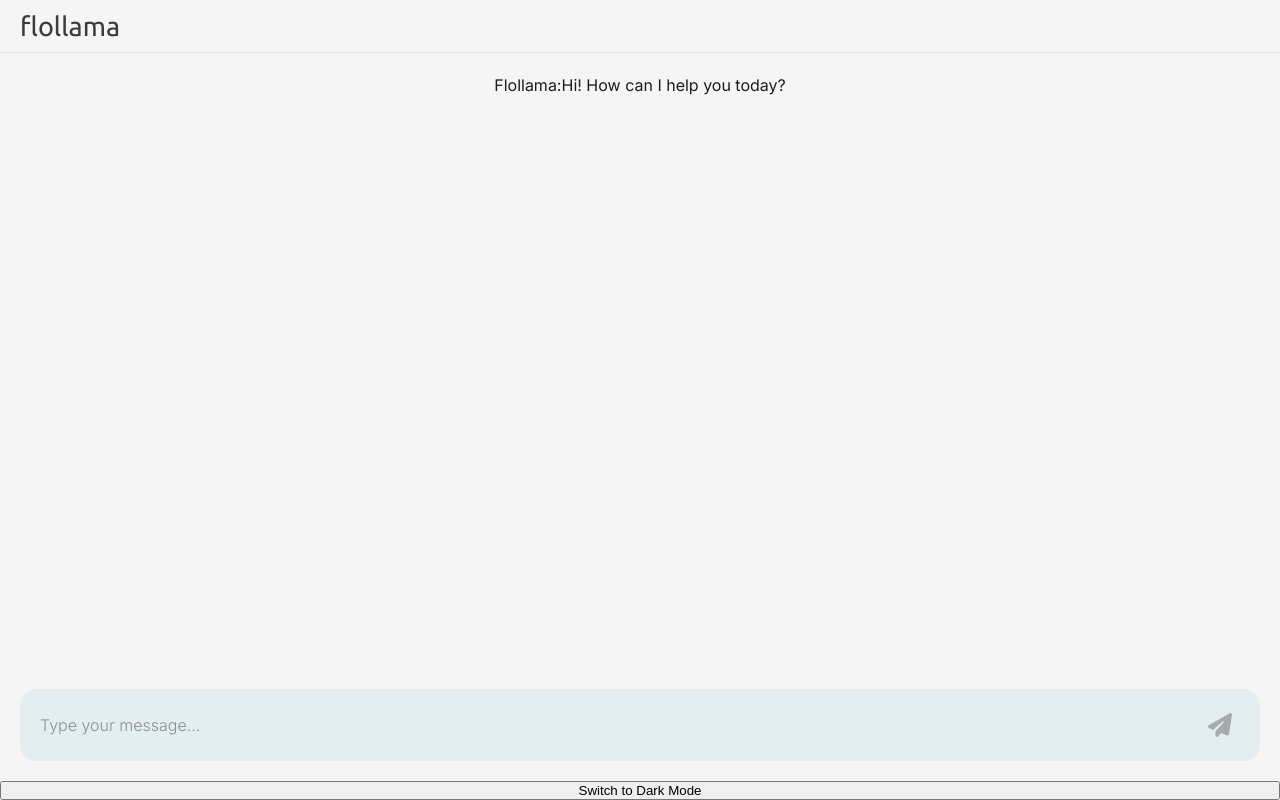
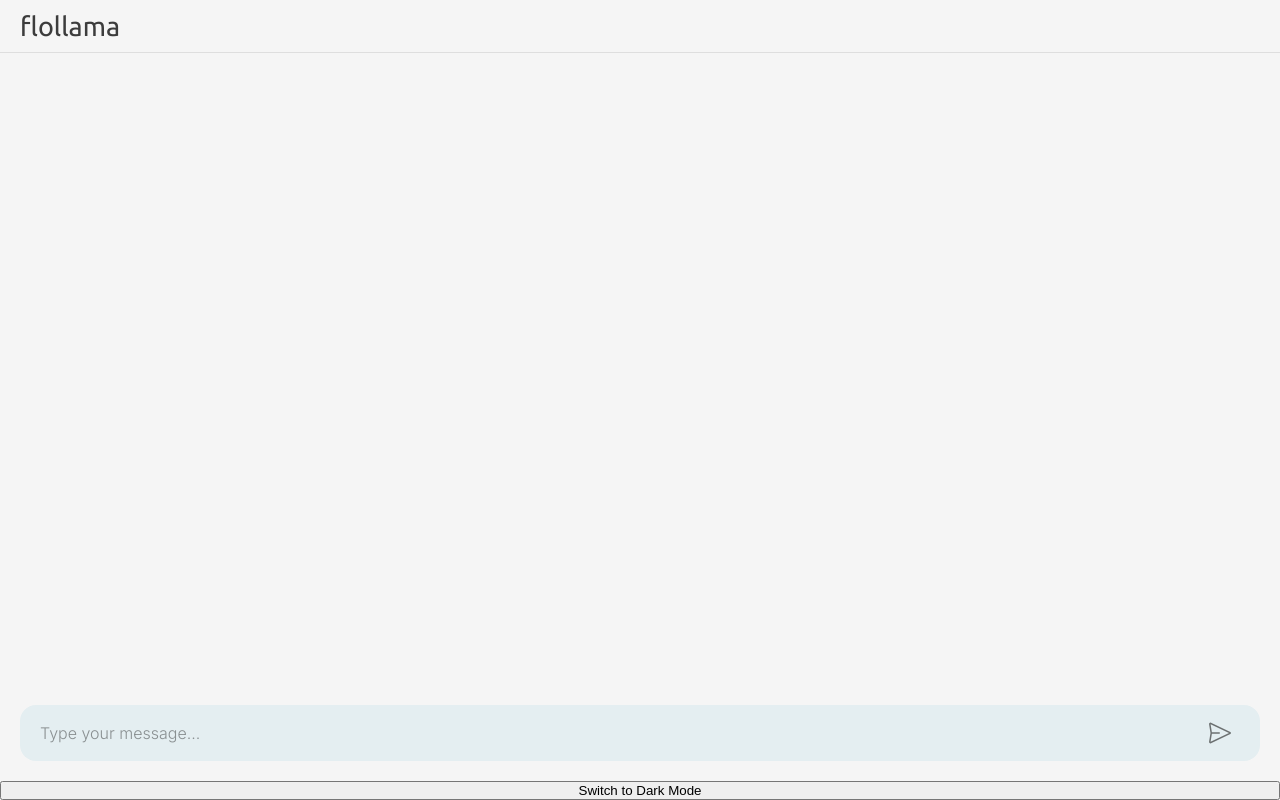
Before and after one commit to pratyush0898/flollama, a Next.js app: page / in a window 1280 px wide. Built offline with nearby package versions, Linux system fonts and the light colour scheme.

Commit message:
Add Styles

```diff
--- a/src/app/globals.scss
+++ b/src/app/globals.scss
@@ -69,8 +69,8 @@ body {
   display: flex;
   justify-content: space-between;
   align-items: center;
-  gap: 8px;
-  padding: 16px 20px;
+  gap: 4px;
+  padding: 8px 20px;
   margin: 0 20px 20px;
   background-color: color(secondary);
   border-radius: 16px;
@@ -87,7 +87,7 @@ body {
   padding: 0;
   font-family: "Inter";
   font-weight: 400;
-  font-size: 18px;
+  font-size: 16px;
   line-height: 24px;
   letter-spacing: 0em;
   text-align: left;
@@ -118,6 +118,7 @@ body {
   width: 24px;
   height: 24px;
   fill: color(secondary-text);
+  color: color(secondary-text);
 }
 
 .send-button {
@@ -132,3 +133,38 @@ body {
   align-items: center;
   cursor: pointer;
 }
+
+.user-wapper,
+.assistant-wapper {
+  width: 100%;
+}
+
+.user-wapper {
+  display: flex;
+  justify-content: flex-end;
+}
+
+.assistant-wapper {
+  display: flex;
+  justify-content: flex-start;
+}
+
+.user-bubble {
+  font-family: "Poppins";
+  font-weight: 400;
+  font-size: 16px;
+  letter-spacing: 0em;
+  text-align: center;
+  color: color(text);
+  display: flex;
+  flex-direction: row;
+  justify-content: flex-end;
+  align-items: center;
+  gap: 10px;
+  width: auto;
+  max-width: 60%;
+  height: auto;
+  padding: 8px 16px;
+  background-color: color(secondary);
+  border-radius: 12px;
+}
--- a/src/app/layout.js
+++ b/src/app/layout.js
@@ -1,4 +1,3 @@
-import ThemeToggle from "@/components/ThemeToggle";
 import { Inter, Poppins, Ubuntu, Noto_Sans } from "next/font/google";
 import "./globals.scss";
 
--- a/src/app/page.js
+++ b/src/app/page.js
@@ -5,7 +5,6 @@ import ThemeToggle from "@/components/ThemeToggle";
 
 // You could also fetch initial history from a database here.
 const initialMessages = [
-  { role: "assistant", content: "Hi! How can I help you today?" },
 ];
 
 export default function ChatPage() {
--- a/src/components/ChatInput.jsx
+++ b/src/components/ChatInput.jsx
@@ -1,6 +1,5 @@
 "use client";
-import { faPaperPlane } from "@fortawesome/free-solid-svg-icons";
-import { FontAwesomeIcon } from "@fortawesome/react-fontawesome";
+// import Image from "next/image";
 import { useState } from "react";
 
 export default function ChatInput({ onSend, disabled }) {
@@ -24,7 +23,7 @@ export default function ChatInput({ onSend, disabled }) {
       />
       <button type="submit" disabled={disabled || !text.trim()} className="send-button">
         {" "}
-        <FontAwesomeIcon icon={faPaperPlane} className="input-icon"/>
+        <svg className="input-icon" xmlns="http://www.w3.org/2000/svg" viewBox="0 0 24 24"><path d="M1.513 1.96a1.374 1.374 0 0 1 1.499-.21l19.335 9.215a1.147 1.147 0 0 1 0 2.07L3.012 22.25a1.374 1.374 0 0 1-1.947-1.46L2.49 12 1.065 3.21a1.375 1.375 0 0 1 .448-1.25Zm2.375 10.79-1.304 8.042L21.031 12 2.584 3.208l1.304 8.042h7.362a.75.75 0 0 1 0 1.5Z"></path></svg>
       </button>
     </form>
   );
--- a/src/components/MessageBubble.jsx
+++ b/src/components/MessageBubble.jsx
@@ -1,14 +1,27 @@
-'use client';
+"use client";
+
+import { userAgent } from "next/server";
 
 export default function MessageBubble({ msg, streaming = false }) {
-  const isUser = msg.role === 'user';
+  const isUser = msg.role === "user";
 
-  return (
-    <div>
-      <span>
-        {isUser ? 'You:' : streaming ? 'Flollama:' : 'Flollama:'}
-      </span>
-      <span>{msg.content}</span>
-    </div>
-  );
+  if (isUser) {
+    return (
+      <div className="user-wapper">
+        <div className="user-bubble">
+          <noscript>You:</noscript>
+          <span>{msg.content}</span>
+        </div>
+      </div>
+    );
+  } else {
+    return (
+      <div className="assistant-wapper">
+          <noscript>
+            {streaming ? "Flollama (typing)..." : "Flollama:"}
+          </noscript>
+          <span>{msg.content}</span>
+      </div>
+    );
+  }
 }
```
Also changed, not shown: public/paper-plane.svg (added).
